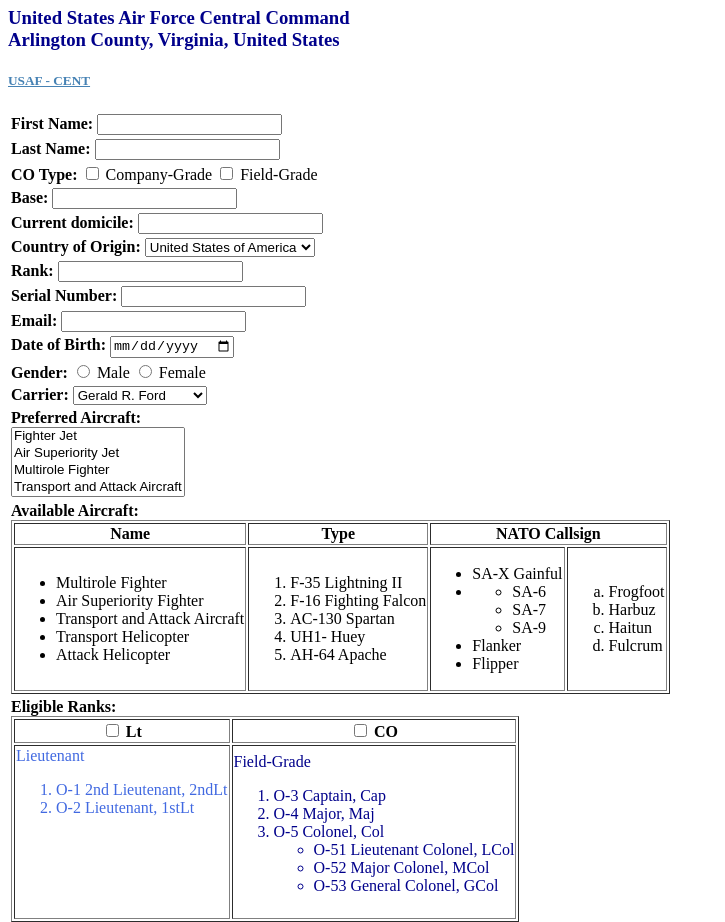
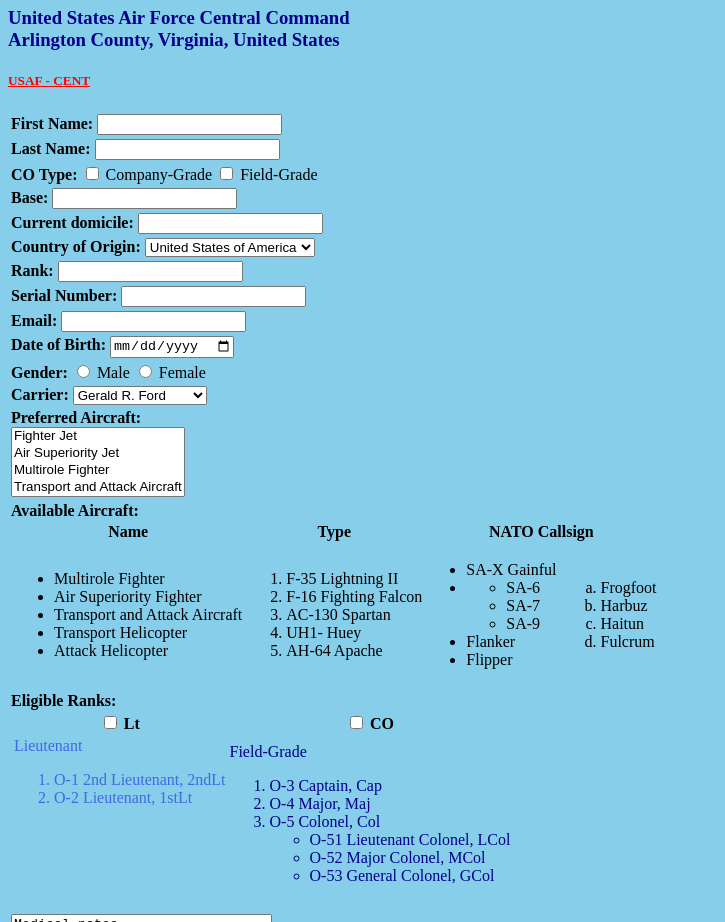
Before and after one commit to andrei45635/ProgramareWeb, a plain HTML site: page lab1/test1.html in a window 1280 px wide. Shown: the part 73-995 px from the top of the page, without its empty margins (0-725 px from the left). Drawn offline with Linux system fonts and the light colour scheme.

Commit message:
Last Commit (lab 1 HTML4/5)

```diff
--- a/lab1/test1.html
+++ b/lab1/test1.html
@@ -4,32 +4,32 @@
     <title>Sortie Registration</title>
 </head>
 
-<body>
+<body style="background-color: skyblue">
 <h1 style="color:seagreen;"> Pilot registration </h1>
 <h3 style="color:darkblue;"> United States Air Force Central Command
     <br> Arlington County, Virginia, United States
 </h3>
 <h5>
-    <a href="https://www.af.mil/" style="color:steelblue;"> USAF - CENT </a>
+    <a href="https://www.af.mil/" style="color:red;"> USAF - CENT </a>
 </h5>
 <form method="GET">
     <table>
         <tr>
-            <td align="left"><label>
+            <td><label>
                 <strong> First Name: </strong>
                 <input type="text" name="firstname" style="text-align: left;">
             </label></td>
         </tr>
 
         <tr>
-            <td align="left"><label>
+            <td><label>
                 <strong> Last Name: </strong>
                 <input type="text" name="lastname" style="text-align: left;">
             </label></td>
         </tr>
 
         <tr>
-            <td align="left">
+            <td>
                 <label>
                     <strong> CO Type: </strong>
                     <input type="checkbox" name="cog">
@@ -41,7 +41,7 @@
         </tr>
 
         <tr>
-            <td align="left">
+            <td>
                 <strong> Base: </strong>
                 <label>
                     <input type="text" name="base">
@@ -50,14 +50,14 @@
         </tr>
 
         <tr>
-            <td align="left"><label>
+            <td><label>
                 <strong> Current domicile: </strong>
                 <input type="text" name="domicile" required>
             </label></td>
         </tr>
 
         <tr>
-            <td align="left">
+            <td>
                 <strong> Country of Origin: </strong>
                 <label>
                     <select name="country">
@@ -71,35 +71,35 @@
         </tr>
 
         <tr>
-            <td align="left"><label>
+            <td><label>
                 <strong> Rank: </strong>
                 <input type="text" name="rank" required>
             </label></td>
         </tr>
 
         <tr>
-            <td align="left"><label>
+            <td><label>
                 <strong> Serial Number: </strong>
                 <input type="text" name="serial" required>
             </label></td>
         </tr>
 
         <tr>
-            <td align="left"><label>
+            <td><label>
                 <strong> Email: </strong>
                 <input type="email" name="email" required>
             </label></td>
         </tr>
 
         <tr>
-            <td align="left"><label>
+            <td><label>
                 <strong> Date of Birth: </strong>
                 <input type="date" name="birthday">
             </label></td>
         </tr>
 
         <tr>
-            <td align="left"><label>
+            <td><label>
                 <strong> Gender: </strong>
                 <input type="radio" name="gender" value="Male">
             </label> Male
@@ -110,7 +110,7 @@
         </tr>
 
         <tr>
-            <td align="left">
+            <td>
                 <strong> Carrier: </strong>
                 <label>
                     <select name="carrier">
@@ -125,7 +125,7 @@
         </tr>
 
         <tr>
-            <td align="left">
+            <td>
                 <strong> Preferred Aircraft: </strong>
                 <br>
                 <label>
@@ -145,7 +145,7 @@
         <tr>
             <td>
                 <strong> Available Aircraft: </strong>
-                <table border="solid">
+                <table>
                     <tr>
                         <th>Name</th>
                         <th>Type</th>
@@ -201,7 +201,7 @@
 
         <tr>
             <td><strong> Eligible Ranks: </strong>
-                <table border="solid">
+                <table>
                     <tr>
                         <th><label>
                             <input type="checkbox" name="lt" style="text-align: left">
@@ -220,7 +220,7 @@
                             </ol>
                         </td>
 
-                        <td align="left" style="text-align: left; color: darkblue"> Field-Grade
+                        <td style="text-align: left; color: darkblue"> Field-Grade
                             <ol style="white-space: nowrap;">
                                 <li> O-3 Captain, Cap</li>
                                 <li> O-4 Major, Maj</li>
@@ -252,14 +252,9 @@
                 <input type="reset">
             </td>
         </tr>
-
-        <tr>
-            <td align="right">
-                <img src="https://upload.wikimedia.org/wikipedia/commons/thumb/e/eb/Mark_of_the_United_States_Air_Force.svg/800px-Mark_of_the_United_States_Air_Force.svg.png"
-                     width="300" height="300" align="right" alt="">
-            </td>
-        </tr>
     </table>
+     <img src="https://upload.wikimedia.org/wikipedia/commons/thumb/e/eb/Mark_of_the_United_States_Air_Force.svg/800px-Mark_of_the_United_States_Air_Force.svg.png"
+                     width="300" height="300" alt="">
 </form>
 </body>
 </html>
```
Also changed, not shown: lab1/test1_html4.html (+5 -10 lines).
